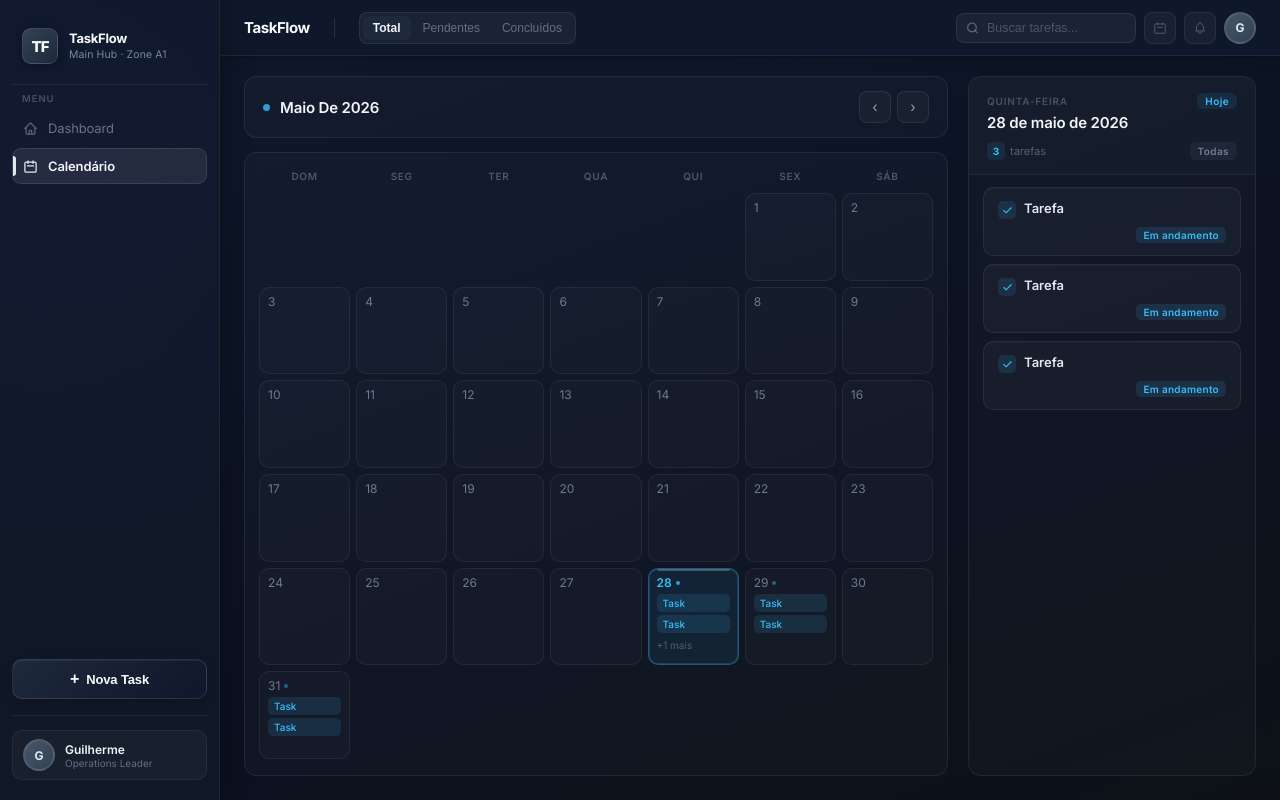
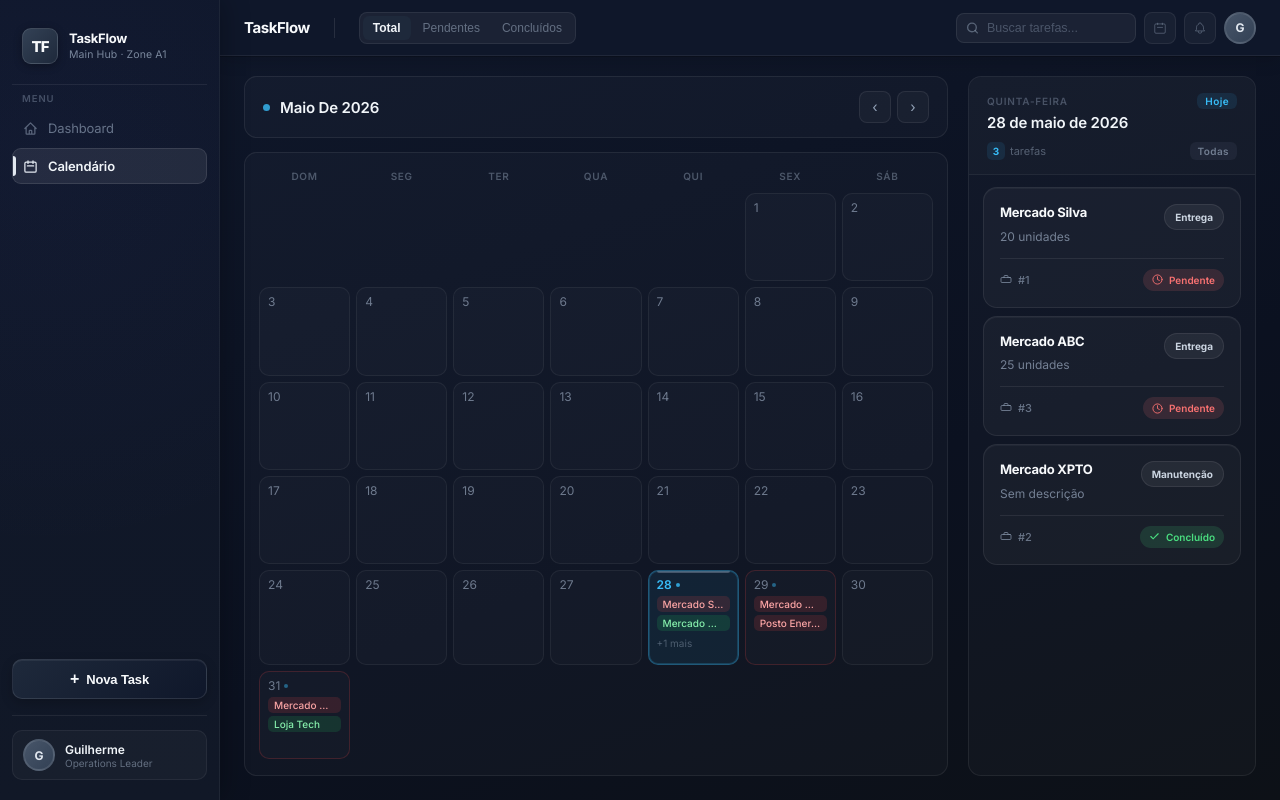
Before and after one commit to guiiinasc/taskflow-system, a Next.js app: page /calendar in a window 1280 px wide. Built offline with nearby package versions, Linux system fonts and the light colour scheme.

Commit message:
feat: melhorias ux no calendar e nas taskcards

```diff
--- a/src/app/components/calendar/CalendarDayCell.tsx
+++ b/src/app/components/calendar/CalendarDayCell.tsx
@@ -14,9 +14,13 @@ type Props = {
 
 function getTaskPillColor(task: any): { bg: string; color: string } {
   const status = task?.status?.toLowerCase() ?? "";
-  if (status === "pending")   return { bg: "rgba(251,191,36,0.15)",  color: "#fbbf24" };
-  if (status === "completed") return { bg: "rgba(34,197,94,0.15)",   color: "#4ade80" };
-  if (status === "priority")  return { bg: "rgba(248,113,113,0.15)", color: "#f87171" };
+
+  if (status === "pendente")
+    return { bg: "rgba(239,68,68,0.15)", color: "#fca5a5" };
+
+  if (status === "concluido")
+    return { bg: "rgba(34,197,94,0.15)", color: "#86efac" };
+
   return { bg: "rgba(56,189,248,0.12)", color: "#38bdf8" };
 }
 
@@ -30,7 +34,7 @@ export function CalendarDayCell({
 }: Props) {
   const [hovered, setHovered] = useState(false);
 
-  const day   = date.getDate();
+  const day = date.getDate();
   const today = new Date();
   const isToday = today.toDateString() === date.toDateString();
 
@@ -40,37 +44,51 @@ export function CalendarDayCell({
     return d.toDateString() === date.toDateString();
   });
 
-  // Mobile mostra 0 pills (só dot), tablet/desktop mostra até 2
-  const maxPills    = isMobile ? 0 : 2;
+  const maxPills = isMobile ? 0 : 2;
   const visibleTasks = dayTasks.slice(0, maxPills);
-  const extraCount   = dayTasks.length - visibleTasks.length;
+  const extraCount = dayTasks.length - visibleTasks.length;
 
-  // Estados visuais
-  let background  = "rgba(255,255,255,0.02)";
+  // 🔥 Inteligência UX
+  const isBusy = dayTasks.length >= 4;
+  const hasPending = dayTasks.some((t) => t.status === "pendente");
+
+  // 🎨 Estados visuais
+  let background = "rgba(255,255,255,0.02)";
   let borderColor = "rgba(255,255,255,0.06)";
-  let boxShadow   = "none";
+  let boxShadow = "none";
 
   if (isSelected) {
-    background  = "rgba(56,189,248,0.08)";
+    background = "rgba(56,189,248,0.08)";
     borderColor = "rgba(56,189,248,0.35)";
-    boxShadow   = "0 0 0 1px rgba(56,189,248,0.2) inset";
+    boxShadow = "0 0 0 1px rgba(56,189,248,0.2) inset";
   } else if (isToday) {
-    background  = "rgba(255,255,255,0.04)";
+    background = "rgba(255,255,255,0.04)";
     borderColor = "rgba(148,163,184,0.2)";
+  } else if (isBusy) {
+    background = "rgba(56,189,248,0.04)";
   } else if (hovered) {
-    background  = "rgba(255,255,255,0.05)";
+    background = "rgba(255,255,255,0.05)";
     borderColor = "rgba(255,255,255,0.1)";
   }
 
-  // Altura adaptativa
+  if (hasPending && !isSelected) {
+    borderColor = "rgba(239,68,68,0.2)";
+  }
+
   const minHeight = isMobile ? 44 : isTablet ? 68 : 80;
-  const padding   = isMobile ? "6px 5px 4px" : "8px 8px 6px";
+  const padding = isMobile ? "6px 5px 4px" : "8px 8px 6px";
 
   return (
     <div
       onClick={onClick}
       onMouseEnter={() => setHovered(true)}
       onMouseLeave={() => setHovered(false)}
+      onMouseDown={(e) => {
+        (e.currentTarget as HTMLDivElement).style.transform = "scale(0.97)";
+      }}
+      onMouseUp={(e) => {
+        (e.currentTarget as HTMLDivElement).style.transform = "scale(1)";
+      }}
       style={{
         minHeight,
         borderRadius: isMobile ? 8 : 10,
@@ -82,12 +100,12 @@ export function CalendarDayCell({
         display: "flex",
         flexDirection: "column",
         gap: isMobile ? 3 : 5,
-        transition: "background 0.15s ease, border-color 0.15s ease, box-shadow 0.15s ease",
+        transition: "all 0.18s cubic-bezier(0.4, 0, 0.2, 1)",
         position: "relative",
         overflow: "hidden",
       }}
     >
-      {/* Indicador de hoje */}
+      {/* 🔹 Indicador de hoje */}
       {isToday && (
         <div
           style={{
@@ -102,7 +120,7 @@ export function CalendarDayCell({
         />
       )}
 
-      {/* Número do dia + dot indicator */}
+      {/* 🔢 Número do dia */}
       <div style={{ display: "flex", alignItems: "center", gap: 4 }}>
         <span
           style={{
@@ -119,21 +137,36 @@ export function CalendarDayCell({
           {day}
         </span>
 
-        {/* Dot no mobile quando há tasks */}
-        {dayTasks.length > 0 && (
+        {/* 📱 Mobile → contador */}
+        {isMobile && dayTasks.length > 0 && (
+          <span
+            style={{
+              fontSize: 9,
+              color: "#38bdf8",
+              fontWeight: 600,
+              marginLeft: 4,
+            }}
+          >
+            {dayTasks.length}
+          </span>
+        )}
+
+        {/* Desktop → dot */}
+        {!isMobile && dayTasks.length > 0 && (
           <div
             style={{
-              width: isMobile ? 3 : 4,
-              height: isMobile ? 3 : 4,
+              width: 4,
+              height: 4,
               borderRadius: "50%",
-              background: isSelected ? "rgba(56,189,248,0.8)" : "rgba(56,189,248,0.45)",
-              flexShrink: 0,
+              background: isSelected
+                ? "rgba(56,189,248,0.8)"
+                : "rgba(56,189,248,0.45)",
             }}
           />
         )}
       </div>
 
-      {/* Task pills — apenas tablet e desktop */}
+      {/* 📌 Task pills */}
       {visibleTasks.length > 0 && (
         <div style={{ display: "flex", flexDirection: "column", gap: 3 }}>
           {visibleTasks.map((task: any, i: number) => {
@@ -151,17 +184,16 @@ export function CalendarDayCell({
                   whiteSpace: "nowrap",
                   overflow: "hidden",
                   textOverflow: "ellipsis",
-                  lineHeight: 1.4,
                 }}
               >
-                {task?.title ?? "Task"}
+                {task?.location ?? "Sem local"}
               </div>
             );
           })}
         </div>
       )}
 
-      {/* +X mais — tablet/desktop */}
+      {/* ➕ +X mais */}
       {!isMobile && extraCount > 0 && (
         <span
           style={{
@@ -173,19 +205,6 @@ export function CalendarDayCell({
           +{extraCount} mais
         </span>
       )}
-
-      {/* Mobile: count badge quando tem muitas tasks */}
-      {isMobile && dayTasks.length > 1 && isSelected && (
-        <span
-          style={{
-            fontSize: 9,
-            color: "#38bdf8",
-            fontWeight: 600,
-          }}
-        >
-          {dayTasks.length}
-        </span>
-      )}
     </div>
   );
 }
--- a/src/app/components/calendar/CalendarSidePanel.tsx
+++ b/src/app/components/calendar/CalendarSidePanel.tsx
@@ -13,23 +13,18 @@ type Props = {
   filter?: FilterType;
 };
 
-// ─── Helpers de status ──────────────────────────────────────────────────────
-
 function getStatusStyle(status: string): { bg: string; color: string; label: string } {
   const s = status?.toLowerCase() ?? "";
-  if (s === "pending")   return { bg: "rgba(251,191,36,0.14)",  color: "#fbbf24", label: "Pendente" };
-  if (s === "completed") return { bg: "rgba(74,222,128,0.14)",  color: "#4ade80", label: "Concluído" };
-  if (s === "priority")  return { bg: "rgba(248,113,113,0.14)", color: "#f87171", label: "Prioridade" };
+  if (s === "pendente") return { bg: "rgba(248,113,113,0.14)", color: "#f87171", label: "Pendente" };
+  if (s === "concluido") return { bg: "rgba(74,222,128,0.14)", color: "#4ade80", label: "Concluído" };
   return { bg: "rgba(56,189,248,0.12)", color: "#38bdf8", label: "Em andamento" };
 }
 
 function getFilterBadge(filter: FilterType): { label: string; bg: string; color: string } {
-  if (filter === "pendente")  return { label: "Pendentes",   bg: "rgba(251,191,36,0.12)",  color: "#fbbf24" };
-  if (filter === "concluido") return { label: "Concluídos",  bg: "rgba(74,222,128,0.12)",  color: "#4ade80" };
-  return                              { label: "Todas",       bg: "rgba(148,163,184,0.08)", color: "rgba(148,163,184,0.7)" };
+  if (filter === "pendente") return { label: "Pendentes", bg: "rgba(251,191,36,0.12)", color: "#fbbf24" };
+  if (filter === "concluido") return { label: "Concluídos", bg: "rgba(74,222,128,0.12)", color: "#4ade80" };
+  return { label: "Todas", bg: "rgba(148,163,184,0.08)", color: "rgba(148,163,184,0.7)" };
 }
-
-// ─── Ícones ──────────────────────────────────────────────────────────────────
 
 function IconClock() {
   return (
@@ -59,8 +54,6 @@ function IconCalendar() {
   );
 }
 
-// ─── CSS de animações (injetado uma vez) ─────────────────────────────────────
-
 const ANIM_STYLE = `
   @keyframes _sfp_fadeSlideIn {
     from { opacity: 0; transform: translateY(10px); }
@@ -82,8 +75,6 @@ function useInjectStyles() {
     document.head.appendChild(el);
   }, []);
 }
-
-// ─── Estado vazio (nenhum dia selecionado) ────────────────────────────────────
 
 function EmptyPrompt({ isMobile }: { isMobile: boolean }) {
   return (
@@ -124,8 +115,6 @@ function EmptyPrompt({ isMobile }: { isMobile: boolean }) {
   );
 }
 
-// ─── Card individual de task ──────────────────────────────────────────────────
-
 function TaskCard({
   task,
   index,
@@ -138,8 +127,20 @@ function TaskCard({
   animKey: string;
 }) {
   const [hovered, setHovered] = useState(false);
-  const { bg, color, label } = getStatusStyle(task?.status ?? "");
-  const isCompleted = task?.status?.toLowerCase() === "completed";
+  const status = getStatusStyle(task?.status ?? "");
+  const typeLabel =
+    task?.type === "outro"
+      ? task?.customType || "Outro"
+      : task?.type === "entrega"
+      ? "Entrega"
+      : "Manutenção";
+
+  const secondaryText =
+    task?.type === "entrega"
+      ? task?.quantity != null
+        ? `${task.quantity} unidades`
+        : "Quantidade não definida"
+      : task?.description || "Sem descrição";
 
   return (
     <div
@@ -147,123 +148,128 @@ function TaskCard({
       onMouseEnter={() => setHovered(true)}
       onMouseLeave={() => setHovered(false)}
       style={{
-        background: hovered ? "rgba(255,255,255,0.05)" : "rgba(255,255,255,0.03)",
-        border: `1px solid ${hovered ? "rgba(255,255,255,0.11)" : "rgba(255,255,255,0.07)"}`,
-        borderRadius: 10,
-        padding: isMobile ? "10px 12px" : "12px 14px",
+        background: hovered ? "rgba(255,255,255,0.06)" : "rgba(255,255,255,0.035)",
+        border: `1px solid ${hovered ? "rgba(255,255,255,0.12)" : "rgba(255,255,255,0.08)"}`,
+        borderRadius: 14,
+        padding: isMobile ? "14px 14px" : "16px 16px",
         display: "flex",
         flexDirection: "column",
-        gap: 6,
+        gap: 10,
         cursor: "default",
         transform: hovered ? "translateY(-2px)" : "translateY(0)",
         boxShadow: hovered
-          ? "0 4px 16px rgba(0,0,0,0.25), 0 1px 0 rgba(255,255,255,0.04) inset"
-          : "0 1px 0 rgba(255,255,255,0.03) inset",
-        transition: "background 0.15s ease, border-color 0.15s ease, transform 0.18s ease, box-shadow 0.18s ease",
-        // Stagger de entrada
+          ? "0 12px 35px rgba(0,0,0,0.18)"
+          : "0 1px 0 rgba(255,255,255,0.04) inset",
+        transition: "transform 180ms ease, box-shadow 180ms ease, border-color 180ms ease, background 180ms ease",
         animation: `_sfp_cardIn 220ms ease-out both`,
-        animationDelay: `${index * 40}ms`,
+        animationDelay: `${index * 36}ms`,
       }}
     >
-      {/* Título */}
-      <div style={{ display: "flex", alignItems: "flex-start", gap: 8 }}>
-        {/* Ícone de status */}
       <div
         style={{
-            width: 18,
-            height: 18,
-            borderRadius: 5,
-            background: bg,
           display: "flex",
-            alignItems: "center",
-            justifyContent: "center",
-            color,
-            flexShrink: 0,
-            marginTop: 1,
+          alignItems: "flex-start",
+          justifyContent: "space-between",
+          gap: 12,
         }}
       >
-          <IconCheck />
-        </div>
+        <div style={{ display: "flex", flexDirection: "column", gap: 6, minWidth: 0 }}>
+          <span
+            style={{
+              fontSize: 13,
+              fontWeight: 700,
+              color: "#f8fafc",
+              letterSpacing: "-0.02em",
+              lineHeight: 1.35,
+              overflow: "hidden",
+              textOverflow: "ellipsis",
+              whiteSpace: "nowrap",
+            }}
+          >
+            {task?.location ?? "Local desconhecido"}
+          </span>
           <p
             style={{
-            fontSize: 13,
-            fontWeight: 600,
-            color: isCompleted ? "rgba(148,163,184,0.55)" : "#e2e8f0",
-            lineHeight: 1.35,
+              fontSize: 12,
+              color: "rgba(148,163,184,0.75)",
+              lineHeight: 1.5,
               margin: 0,
-            textDecoration: isCompleted ? "line-through" : "none",
-            flex: 1,
+              minHeight: 18,
+              overflow: "hidden",
+              textOverflow: "ellipsis",
+              whiteSpace: "nowrap",
             }}
           >
-          {task?.title ?? "Tarefa"}
+            {secondaryText}
           </p>
         </div>
 
-      {/* Descrição opcional */}
-      {task?.description && (
-        <p
+        <span
           style={{
-            fontSize: 11,
-            fontWeight: 400,
-            color: "rgba(148,163,184,0.5)",
-            lineHeight: 1.5,
-            margin: "0 0 0 26px",
+            fontSize: 10,
+            fontWeight: 700,
+            color: "#cbd5e1",
+            background: "rgba(255,255,255,0.06)",
+            border: "1px solid rgba(255,255,255,0.08)",
+            borderRadius: 999,
+            padding: "6px 10px",
+            textTransform: "capitalize",
+            whiteSpace: "nowrap",
           }}
         >
-          {task.description}
-        </p>
-      )}
+          {typeLabel}
+        </span>
+      </div>
 
-      {/* Rodapé: metadata + badge */}
       <div
         style={{
           display: "flex",
           alignItems: "center",
           justifyContent: "space-between",
+          gap: 10,
+          borderTop: "1px solid rgba(255,255,255,0.08)",
+          paddingTop: 10,
           marginTop: 2,
-          gap: 8,
-          paddingLeft: 26,
         }}
       >
-        {/* Esquerda: horário */}
-        {task?.time ? (
-          <div
+        <span
           style={{
-              display: "flex",
+            display: "inline-flex",
             alignItems: "center",
-              gap: 4,
-              color: "rgba(148,163,184,0.38)",
+            gap: 6,
+            color: "rgba(148,163,184,0.65)",
             fontSize: 11,
+            fontWeight: 500,
           }}
         >
-            <IconClock />
-            <span>{task.time}</span>
-          </div>
-        ) : (
-          <div />
-        )}
+          <svg width="12" height="12" viewBox="0 0 24 24" fill="none" stroke="currentColor" strokeWidth="2" strokeLinecap="round" strokeLinejoin="round">
+            <path d="M20 7H4a2 2 0 00-2 2v6a2 2 0 002 2h16a2 2 0 002-2V9a2 2 0 00-2-2z" />
+            <path d="M8 7V5a2 2 0 012-2h4a2 2 0 012 2v2" />
+          </svg>
+          #{task?.id ?? "?"}
+        </span>
 
-        {/* Direita: badge */}
         <span
           style={{
+            display: "inline-flex",
+            alignItems: "center",
+            gap: 6,
+            color: status.color,
+            background: status.bg,
+            borderRadius: 999,
+            padding: "5px 9px",
             fontSize: 10,
             fontWeight: 600,
-            background: bg,
-            color,
-            borderRadius: 5,
-            padding: "2px 7px",
-            letterSpacing: "0.03em",
-            flexShrink: 0,
+            textTransform: "capitalize",
           }}
         >
-          {label}
+          {task?.status?.toLowerCase() === "concluido" ? <IconCheck /> : <IconClock />}
+          {status.label}
         </span>
       </div>
     </div>
   );
 }
-
-// ─── Componente principal ─────────────────────────────────────────────────────
 
 export function CalendarSidePanel({
   selectedDate,
@@ -274,7 +280,6 @@ export function CalendarSidePanel({
 }: Props) {
   useInjectStyles();
 
-  // Chave de animação: muda quando o dia selecionado muda, disparando re-animação
   const [animKey, setAnimKey] = useState("");
   const prevDateRef = useRef<string>("");
 
@@ -288,29 +293,32 @@ export function CalendarSidePanel({
 
   if (!selectedDate) return <EmptyPrompt isMobile={isMobile} />;
 
-  // Filtrar tasks do dia
   const dayTasks = tasks.filter((t: any) => {
     if (!t?.date) return false;
     const d = parseDateLocal(t.date);
     return d.toDateString() === selectedDate.toDateString();
   });
 
-  // Aplicar filtro global
   const filteredTasks = dayTasks.filter((t: any) => {
-    if (filter === "pendente")  return t?.status?.toLowerCase() === "pendente";
+    if (filter === "pendente") return t?.status?.toLowerCase() === "pendente";
     if (filter === "concluido") return t?.status?.toLowerCase() === "concluido";
     return true;
   });
 
-  const weekday   = selectedDate.toLocaleString("pt-BR", { weekday: "long" });
+  const sortedTasks = [...filteredTasks].sort((a, b) => {
+    const order: Record<string, number> = { pendente: 0, concluido: 1 };
+    return (order[a?.status] ?? 2) - (order[b?.status] ?? 2);
+  });
+
+  const weekday = selectedDate.toLocaleString("pt-BR", { weekday: "long" });
   const dateLabel = selectedDate.toLocaleDateString("pt-BR", {
     day: "2-digit",
     month: "long",
     year: "numeric",
   });
 
-  const today    = new Date();
-  const isToday  = today.toDateString() === selectedDate.toDateString();
+  const today = new Date();
+  const isToday = today.toDateString() === selectedDate.toDateString();
   const filterBadge = getFilterBadge(filter);
 
   const panelWidth = isMobile ? "100%" : isTablet ? 240 : 288;
@@ -327,11 +335,9 @@ export function CalendarSidePanel({
         flexDirection: "column",
         overflow: "hidden",
         maxHeight: isMobile ? 420 : undefined,
-        // Animação do painel inteiro ao trocar de dia
         animation: animKey ? "_sfp_fadeSlideIn 200ms ease-out both" : undefined,
       }}
     >
-      {/* ── Cabeçalho fixo ───────────────────────────────────────────────── */}
       <div
         style={{
           padding: isMobile ? "14px 16px 13px" : "16px 18px 14px",
@@ -340,7 +346,6 @@ export function CalendarSidePanel({
           flexShrink: 0,
         }}
       >
-        {/* Linha 1: weekday + badge Hoje */}
         <div
           style={{
             display: "flex",
@@ -377,7 +382,6 @@ export function CalendarSidePanel({
           )}
         </div>
 
-        {/* Linha 2: data */}
         <h3
           style={{
             fontSize: isMobile ? 14 : 15,
@@ -390,7 +394,6 @@ export function CalendarSidePanel({
           {dateLabel}
         </h3>
 
-        {/* Linha 3: count + filtro ativo */}
         <div
           style={{
             display: "flex",
@@ -399,7 +402,6 @@ export function CalendarSidePanel({
             gap: 8,
           }}
         >
-          {/* Count */}
           <span
             style={{
               fontSize: 11,
@@ -417,10 +419,10 @@ export function CalendarSidePanel({
                 minWidth: 18,
                 height: 18,
                 borderRadius: 5,
-                background: filteredTasks.length > 0
+                background: sortedTasks.length > 0
                   ? "rgba(56,189,248,0.1)"
                   : "rgba(255,255,255,0.04)",
-                color: filteredTasks.length > 0
+                color: sortedTasks.length > 0
                   ? "#38bdf8"
                   : "rgba(148,163,184,0.3)",
                 fontSize: 10,
@@ -428,17 +430,16 @@ export function CalendarSidePanel({
                 padding: "0 4px",
               }}
             >
-              {filteredTasks.length}
+              {sortedTasks.length}
             </span>
-            {filteredTasks.length === 1 ? "tarefa" : "tarefas"}
-            {dayTasks.length !== filteredTasks.length && (
+            {sortedTasks.length === 1 ? "tarefa" : "tarefas"}
+            {dayTasks.length !== sortedTasks.length && (
               <span style={{ color: "rgba(148,163,184,0.3)" }}>
                 de {dayTasks.length}
               </span>
             )}
           </span>
 
-          {/* Filtro ativo */}
           <span
             style={{
               fontSize: 10,
@@ -456,7 +457,6 @@ export function CalendarSidePanel({
         </div>
       </div>
 
-      {/* ── Lista scrollável ──────────────────────────────────────────────── */}
       <div
         style={{
           flex: 1,
@@ -465,12 +465,10 @@ export function CalendarSidePanel({
           display: "flex",
           flexDirection: "column",
           gap: isMobile ? 7 : 8,
-          // Scroll suave
           scrollBehavior: "smooth",
         }}
       >
-        {filteredTasks.length === 0 ? (
-          /* Estado vazio dentro do painel */
+        {sortedTasks.length === 0 ? (
           <div
             style={{
               flex: 1,
@@ -508,8 +506,7 @@ export function CalendarSidePanel({
             </p>
           </div>
         ) : (
-          /* Cards com animação stagger por animKey */
-          filteredTasks.map((task: any, i: number) => (
+          sortedTasks.map((task: any, i: number) => (
             <TaskCard
               key={(task?.id ?? i) + animKey}
               task={task}
```
Also changed, not shown: src/app/components/TaskCard.tsx (+77 -39 lines), src/app/features/tasks/task.utils.ts (+61 -0 lines). Lines whose indentation alone changed are shown as unchanged.
